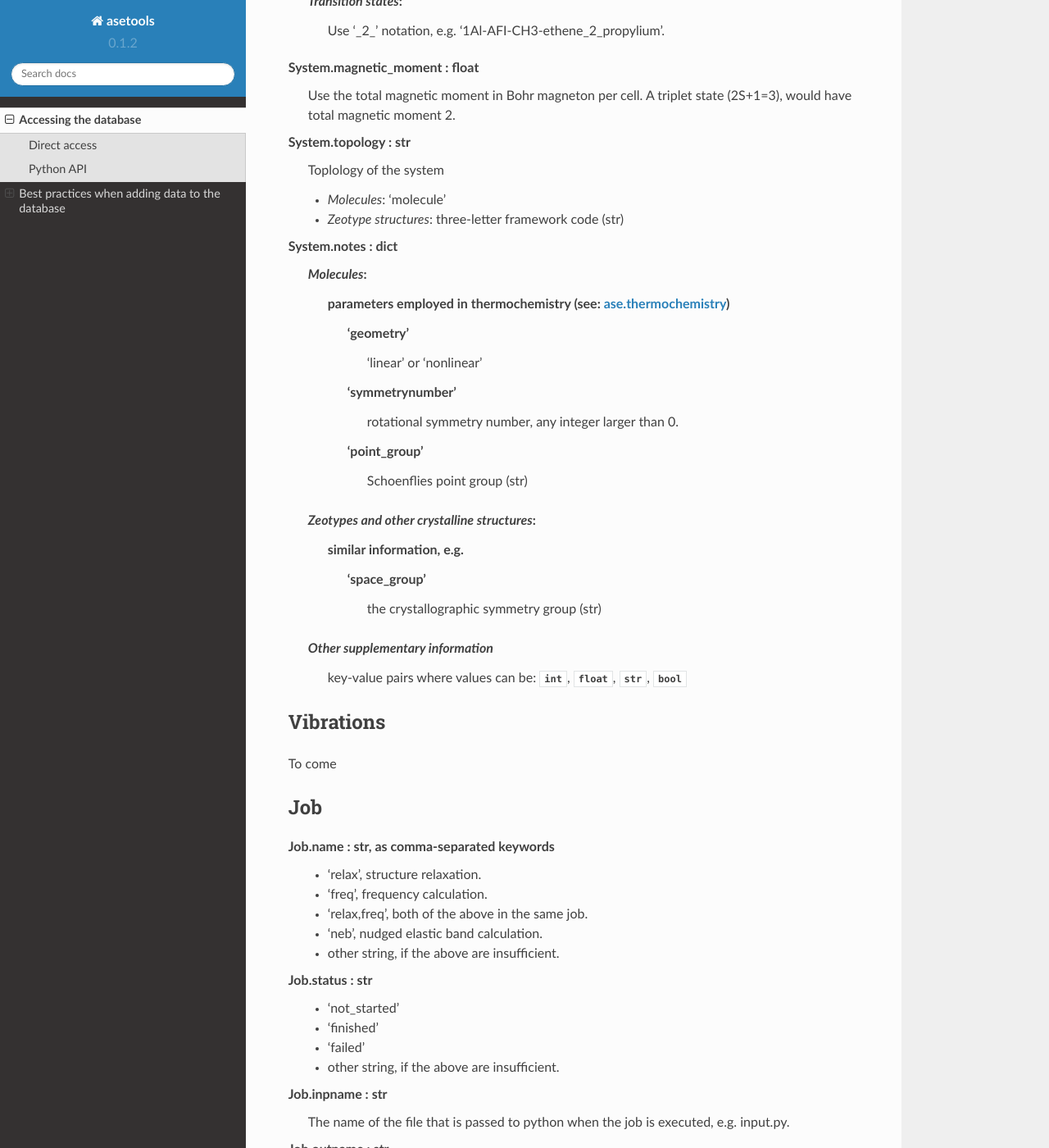
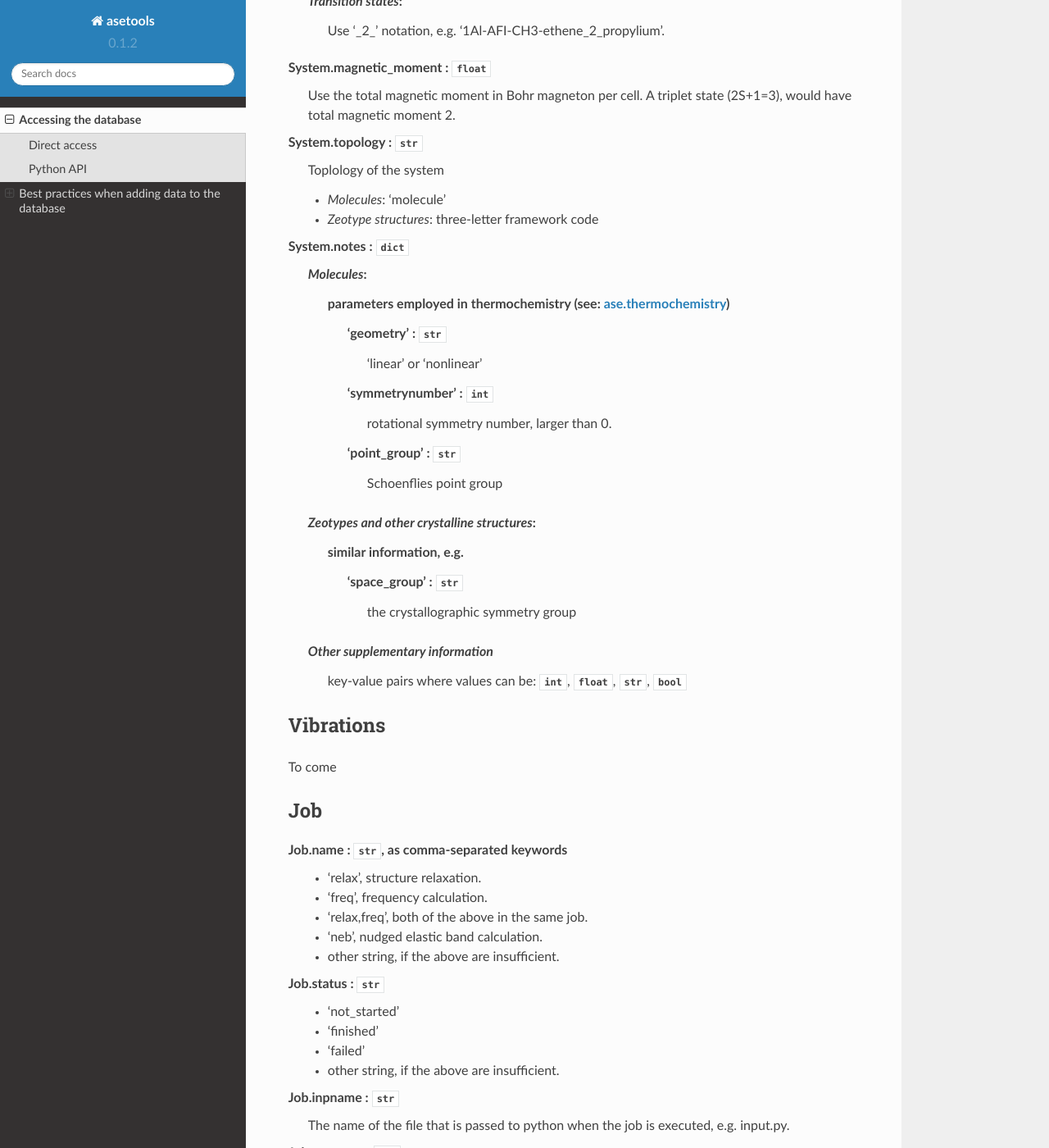
Before and after one commit to lmmentel/asetools, a Sphinx documentation site: the page built from docs/source/dbguidelines.rst, in a window 1280 px wide and 1400 px high, scrolled down 1501 px. Shown: the whole window at 82% size. Built offline with Sphinx 7.4.7 and the Read the Docs theme 2.0.0, drawn with Linux system fonts in a browser that asks for light colours; pages that are not in the unit, such as notebooks, are missing from menus.

Commit message:
small adjustments to dbguidelines.rst

```diff
--- a/docs/source/dbguidelines.rst
+++ b/docs/source/dbguidelines.rst
@@ -52,7 +52,7 @@ is an attempt to approach a standard.
 System
 -------
 
-System.name : str
+System.name : :class:`str`
     *Molecules*:
         construct the shortest name
 
@@ -65,29 +65,29 @@ System.name : str
     *Transition states*:
         Use '_2_' notation, e.g. '1Al-AFI-CH3-ethene_2_propylium'.
 
-System.magnetic_moment : float
+System.magnetic_moment : :class:`float`
     Use the total magnetic moment in Bohr magneton per cell. A triplet state
     (2S+1=3), would have total magnetic moment 2.
 
-System.topology : str
+System.topology : :class:`str`
     Toplology of the system
 
     - *Molecules*: 'molecule'
-    - *Zeotype structures*: three-letter framework code (str)
+    - *Zeotype structures*: three-letter framework code
 
-System.notes : dict
+System.notes : :class:`dict`
     *Molecules*:
         parameters employed in thermochemistry (see: ase.thermochemistry_)
-         'geometry'
+         'geometry' : :class:`str`
             'linear' or 'nonlinear'
-         'symmetrynumber'
-            rotational symmetry number, any integer larger than 0.
-         'point_group'
-            Schoenflies point group (str)
+         'symmetrynumber' : :class:`int`
+            rotational symmetry number, larger than 0.
+         'point_group' : :class:`str`
+            Schoenflies point group
     *Zeotypes and other crystalline structures*:
         similar information, e.g.
-         'space_group'
-            the crystallographic symmetry group (str)
+         'space_group' : :class:`str`
+            the crystallographic symmetry group
     *Other supplementary information*
         key-value pairs where values can be: :class:`int`, :class:`float`,
         :class:`str`, :class:`bool`
@@ -101,37 +101,37 @@ To come
 Job
 ---
 
-Job.name : str, as comma-separated keywords
+Job.name : :class:`str`, as comma-separated keywords
     - 'relax', structure relaxation.
     - 'freq', frequency calculation.
     - 'relax,freq', both of the above in the same job.
     - 'neb', nudged elastic band calculation.
     - other string, if the above are insufficient.
 
-Job.status : str
+Job.status : :class:`str`
     - 'not_started'
     - 'finished'
     - 'failed'
     - other string, if the above are insufficient.
 
-Job.inpname : str
+Job.inpname : :class:`str`
     The name of the file that is passed to python when the job is executed, e.g. input.py.
 
-Job.outname : str
+Job.outname : :class:`str`
     - for 'relax' jobs: name of trajectory file.
     - for 'freq' jobs: name of pickle file with vibrational energies.
     - for 'neb' jobs: comma-separated list of trajectory files along the band.
 
-Job.hostname : str
+Job.hostname : :class:`str`
     Of the form 'abel.uio.no'.
 
 DBTemplate
 ----------
 
-DBTemplate.name : str
+DBTemplate.name : :class:`str`
     Use comma-separated keywords, e.g. 'relax', 'relax,freq', 'freq,harmonic_thermo', etc.
 
-DBTemplate.ase_version : str
+DBTemplate.ase_version : :class:`str`
     Use ase.version.version, not mandatory.
 
 
```
